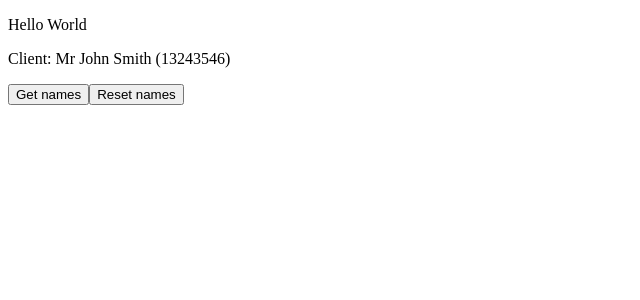
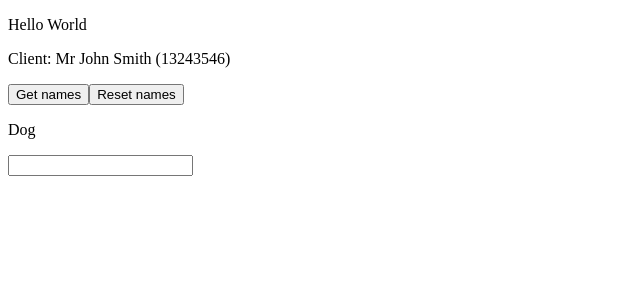
Before and after one commit to stosikmartyna/learning_js, a React (Create React App) app in the folder react_basics/: page / in a window 1280 px wide. Shown: the top 300 px of the page, without its empty margins (0-640 px from the left). Built offline with nearby package versions, Linux system fonts and the light colour scheme.

Commit message:
Display animal name based on input value.

```diff
--- a/react_basics/src/App.js
+++ b/react_basics/src/App.js
@@ -1,5 +1,6 @@
 import React, { useState } from 'react';
-import {Content} from './Content'
+import { Content } from './Content';
+import { Animals } from './Components/Animals';
 
 export const App = () => {
   const appTextContent = 'World';
@@ -17,6 +18,7 @@ export const App = () => {
   const handleResetPersons = () => {
     setPersons([])
   }
+
   return (
     <>
       <Content textContent={appTextContent} />
@@ -29,6 +31,7 @@ const handleResetPersons = () => {
           })}
         </ul>
       }
+      <Animals />
     </>
   );
 }
--- /dev/null
+++ b/react_basics/src/Components/Animals.jsx
@@ -0,0 +1,16 @@
+import React, {useState} from 'react';
+
+export const Animals = () => {
+const [animal, setAnimal] = useState('Dog');
+
+    const handleAnimalsChanged = (event) => {
+        setAnimal(event.target.value)
+    }
+
+    return (
+        <>
+            <p>{animal}</p>
+            <input type="text" onChange={handleAnimalsChanged}/>
+        </>
+    )
+}
```
Lines whose indentation alone changed are shown as unchanged.
